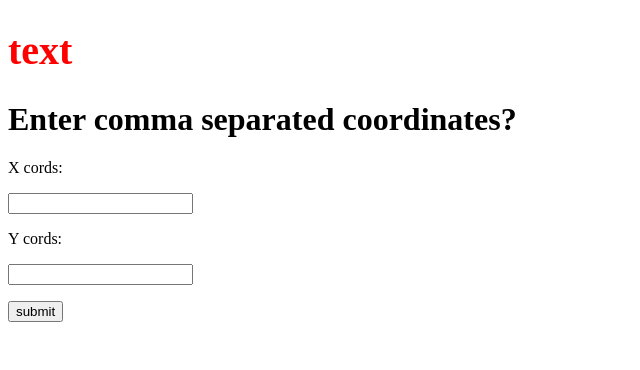
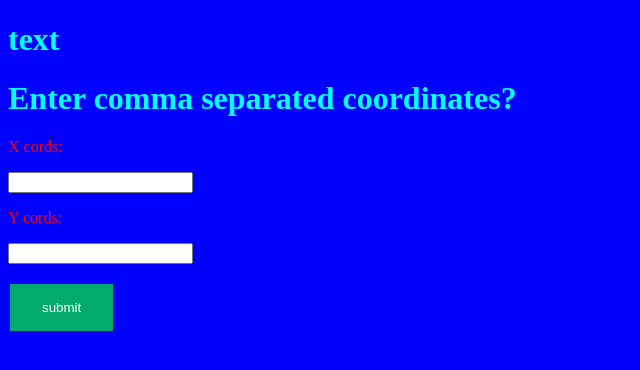
Before and after one commit to ajm1102/website, a Flask app: page / in a window 1280 px wide. Shown: the top 370 px of the page, without its empty margins (0-640 px from the left). Run offline with Flask 2, Linux system fonts and the light colour scheme.

Commit message:
css start

```diff
--- /dev/null
+++ b/static/styles.css
@@ -0,0 +1,21 @@
+body {
+  background-color: blue;
+}
+
+h1 {
+  color: cyan;
+}
+
+input[type=button], input[type=submit], input[type=reset] {
+  background-color: #04AA6D;
+  border: none;
+  color: white;
+  padding: 16px 32px;
+  text-decoration: none;
+  margin: 4px 2px;
+  cursor: pointer;
+}
+
+p {
+    color: red;
+}
--- a/templates/base.html
+++ b/templates/base.html
@@ -3,9 +3,10 @@
 <head>
     <title>{% block title %}{% endblock %}</title>
     <link rel="shortcut icon" href="{{ url_for('static', filename='favicon.ico')}}">
+    <link rel="stylesheet" href="{{ url_for('static', filename='styles.css')}}">
 </head>
 <body>
-    <h1 style="color: red; font-size: 40px; ">text</h1>
+    <h1>text</h1>
     {% block content %}{% endblock %}
 </body>
 </html>
```
